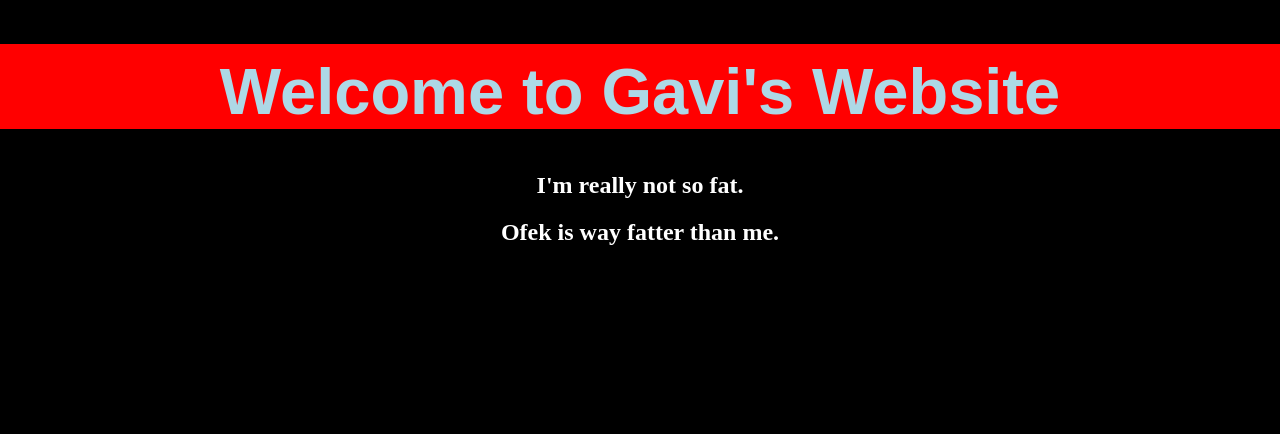
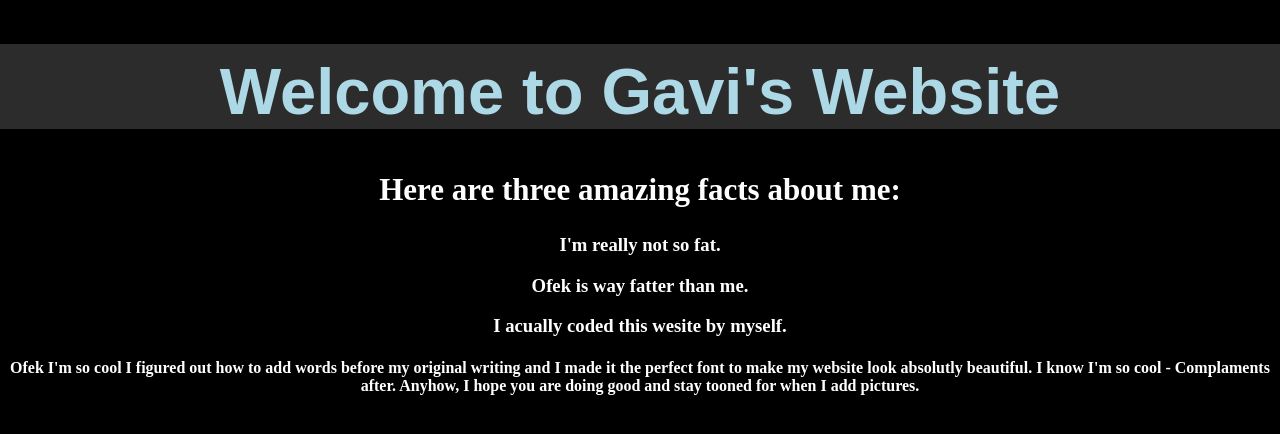
Before and after one commit to gavster19/Gavis-Website, a plain HTML site: page index.html in a window 1280 px wide. Drawn offline with Linux system fonts and the light colour scheme; a web font is replaced by a local one.

Commit message:
Update index.html
Added the subtitle and added a small paragraph to end

```diff
--- a/index.html
+++ b/index.html
@@ -14,6 +14,11 @@
       font-family: 'Kenia', sans-serif;
       padding-top: 10px;
     }
+
+    h2{
+      font-size: 31px;
+    }
+
     body {
       background-color:black;
       color: white;
@@ -24,7 +29,7 @@
 
     header
     {
-      background-color: red;
+      background-color: #2C2C2C;
       color: lightblue;
     }
   </style>
@@ -33,5 +38,12 @@
   <header>
   <h1> Welcome to Gavi's Website </h1>
   </header>
-    <h2> I'm really not so fat. </h2>
-  <h2> Ofek is way fatter than me. </h2>
+
+    <h2> Here are three amazing facts about me:
+    <h3> I'm really not so fat. </h2>
+    <h3> Ofek is way fatter than me. </h2>
+    <h3> I acually coded this wesite by myself. </h2>
+    <h4> Ofek I'm so cool I figured out how to add words before my original writing and
+      I made it the perfect font to make my website look absolutly beautiful.
+      I know I'm so cool - Complaments after. Anyhow, I hope you are doing good and stay tooned
+      for when I add pictures. </h4>
```
